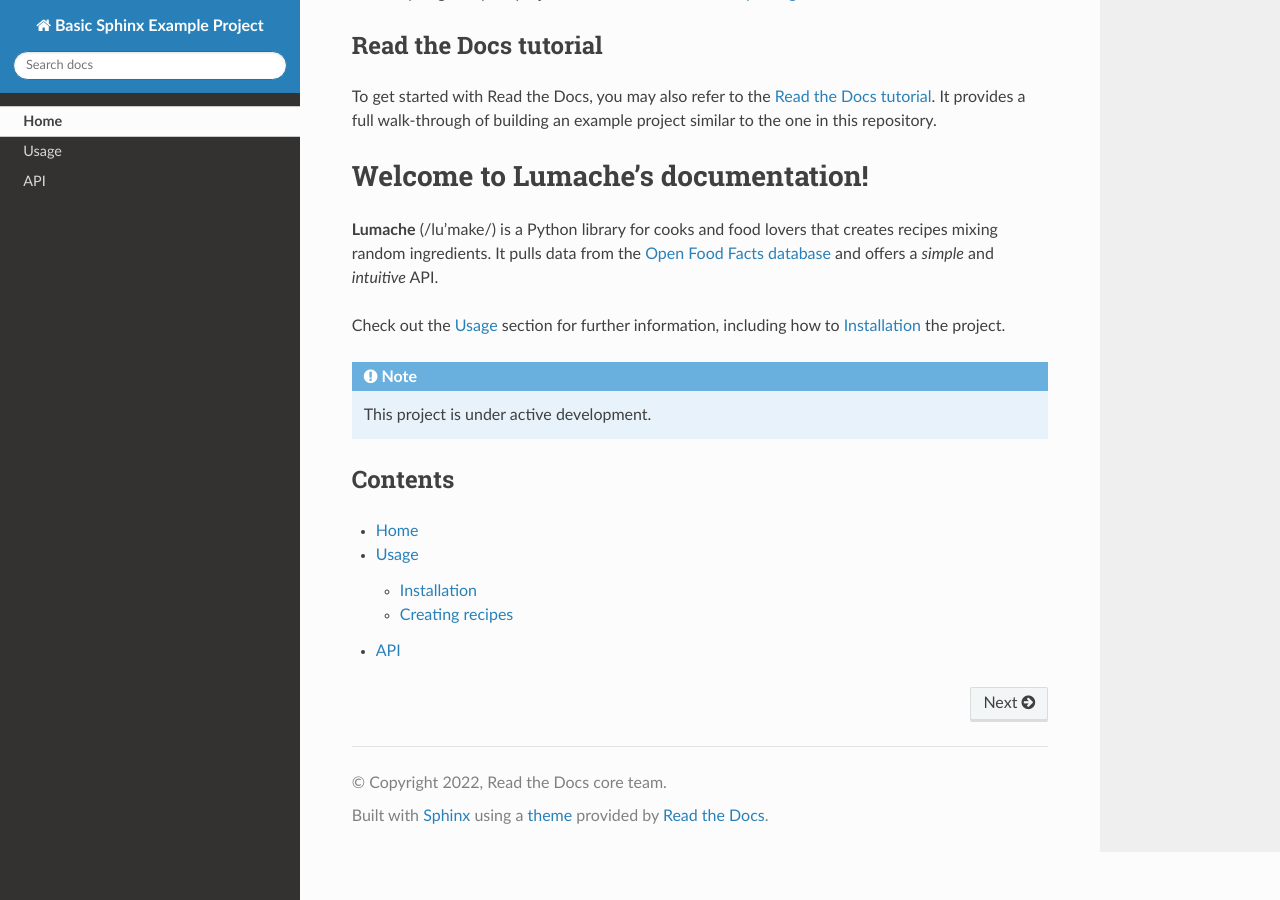
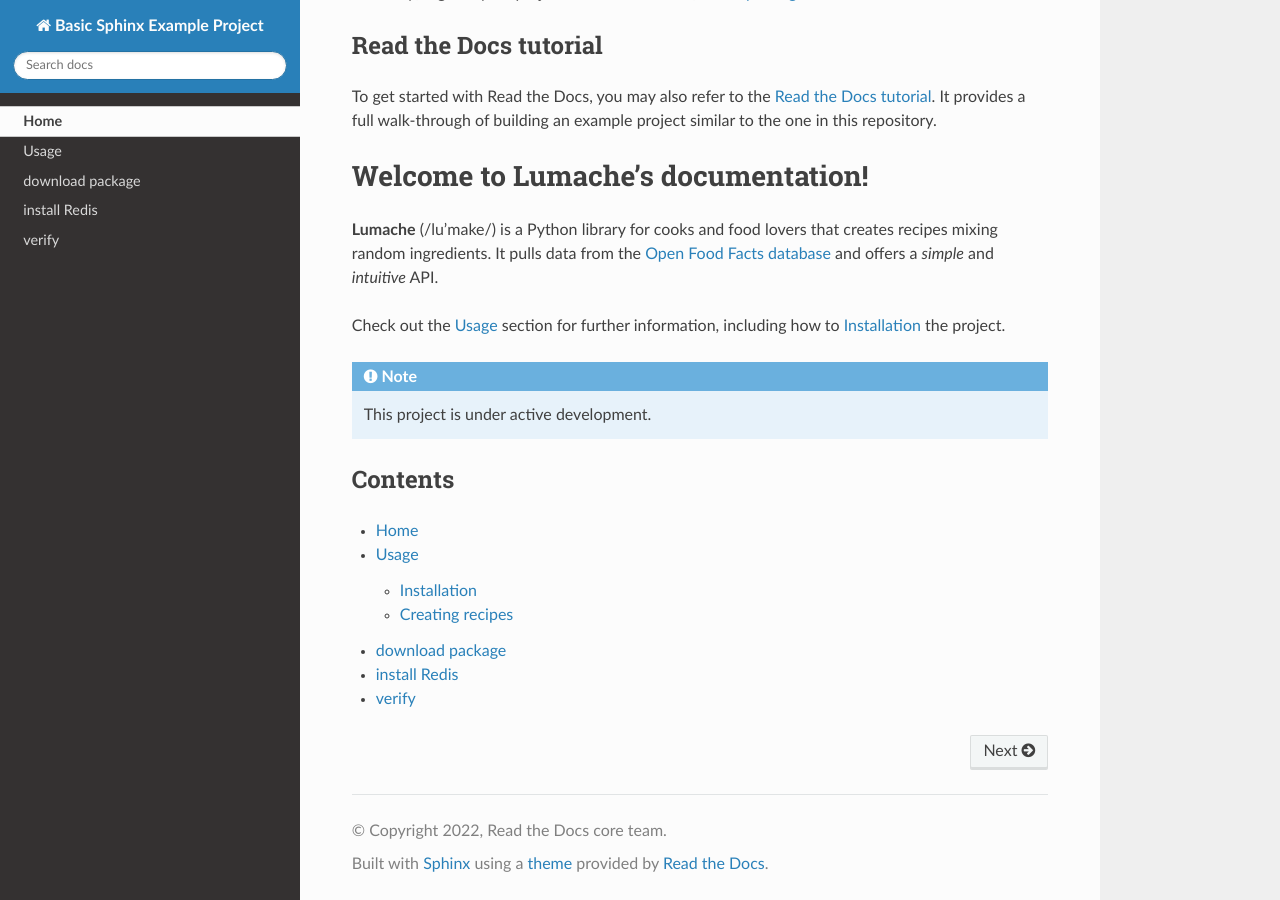
Before and after one commit to readthedocs-examples/example-sphinx-basic, a Sphinx documentation site: the page built from docs/index.rst, in a window 1280 px wide and 900 px high, scrolled down 2224 px. Built offline with Sphinx 7.4.7 and the Read the Docs theme 2.0.0, drawn with Linux system fonts in a browser that asks for light colours.

Commit message:
update api

```diff
--- a/docs/api.rst
+++ b/docs/api.rst
@@ -1,7 +1,14 @@
-API
+Redis install by python scripts
 ===
 
 .. autosummary::
    :toctree: generated
 
-   lumache
+download package
+----------------
+
+install Redis
+---------------
+
+verify
+-----------
```
